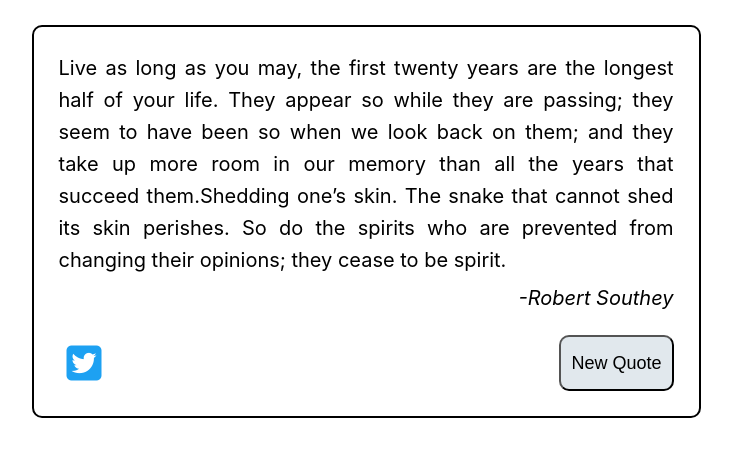
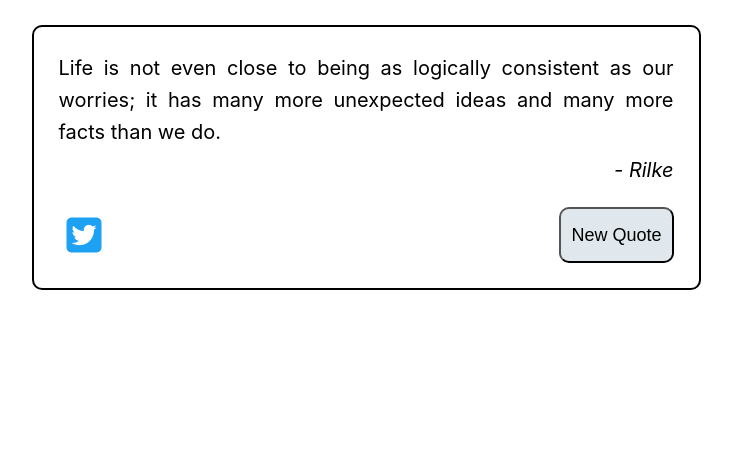
Before and after one commit to AmyLynn87/build_a_random_quote_machine, a React (Create React App) app: page / in a window 1280 px wide. Shown: the top 456 px of the page, without its empty margins (274-1006 px from the left). Built offline with nearby package versions, Linux system fonts and the light colour scheme.

Commit message:
added more quotes, personalized tweet quote href and added random number generator linked to the quotes

```diff
--- a/src/App.js
+++ b/src/App.js
@@ -23,29 +23,48 @@ const dbQuotes = [
     text: "Live as long as you may, the first twenty years are the longest half of your life. They appear so while they are passing; they seem to have been so when we look back on them; and they take up more room in our memory than all the years that succeed them.Shedding one’s skin. The snake that cannot shed its skin perishes. So do the spirits who are prevented from changing their opinions; they cease to be spirit.",
     author: "-Robert Southey",
   },
+  {
+    text: "Be who you needed when you were younger.",
+    author: "- T.S. Elliot",
+  },
+  {
+    text: "You will never change your life until you change something you do daily.",
+    author: "- John Maxwell",
+  },
+  {
+    text: "Life is not even close to being as logically consistent as our worries; it has many more unexpected ideas and many more facts than we do. ",
+    author: "- Rilke",
+  },
+  {
+    text: "All cruelty springs from weakness.",
+    author: "- Seneca",
+  },
 ];
 
 function App() {
-  function randomIndex(max) {
-    Math.floor(Math.random() * max);
-  }
+  let defaultIndex = Math.floor(Math.random() * dbQuotes.length);
+  let defaultQuote = dbQuotes[defaultIndex];
 
-  let randomQuote = dbQuotes[randomIndex(dbQuotes.length)];
-  const [quote, setQuote] = useState({
-    text: "Live as long as you may, the first twenty years are the longest half of your life. They appear so while they are passing; they seem to have been so when we look back on them; and they take up more room in our memory than all the years that succeed them.Shedding one’s skin. The snake that cannot shed its skin perishes. So do the spirits who are prevented from changing their opinions; they cease to be spirit.",
-    author: "-Robert Southey",
-  });
+  const [quote, setQuote] = useState(defaultQuote);
 
   function handleClick() {
+    let randomIndex = Math.floor(Math.random() * dbQuotes.length);
+    let randomQuote = dbQuotes[randomIndex];
     setQuote(randomQuote);
   }
 
   return (
+    <div>
       <div id="quote-box">
         <div id="text">{quote.text}</div>
         <div id="author">{quote.author}</div>
         <div className="buttons">
-        <a href="twitter.com/intent/tweet" target="_blank" id="tweet-quote">
+          <a
+            href={`twitter.com/intent/tweet?text=${quote.text}-${quote.author}`}
+            target="_blank"
+            id="tweet-quote"
+            rel="noreferrer noopener"
+          >
             <i className="fab fa-twitter-square"></i>
           </a>
           <button onClick={handleClick} id="new-quote">
@@ -53,6 +72,7 @@ function App() {
           </button>
         </div>
       </div>
+    </div>
   );
 }
 
```
Lines whose indentation alone changed are shown as unchanged.
